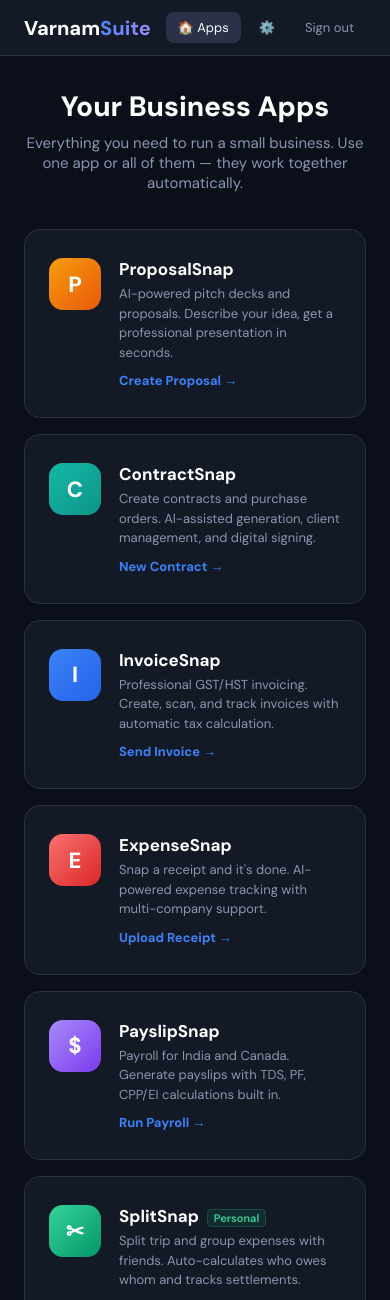
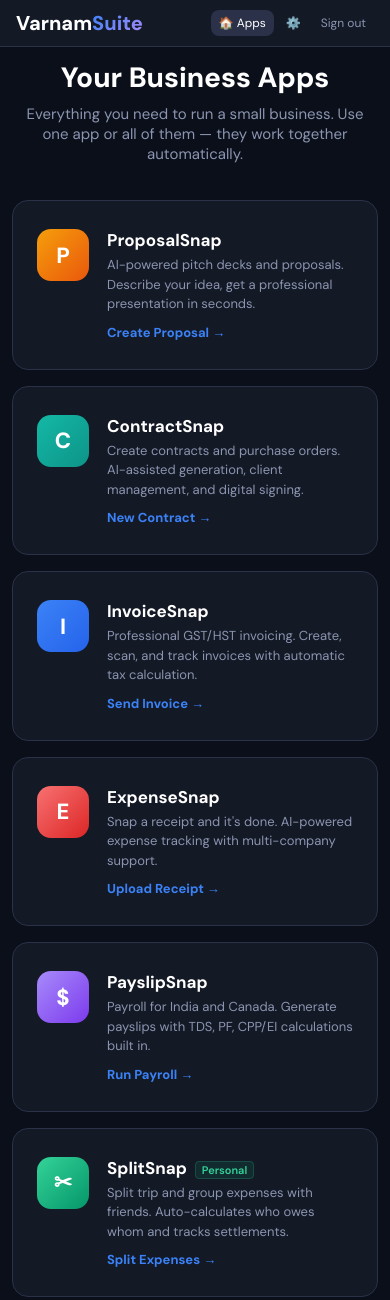
Before and after one commit to akaistudio/financesnap, a Flask app: template templates/apps.html in a window 390 px wide. Shown: the top 1300 px of the page. Run offline with Flask 3, Linux system fonts and the light colour scheme; the template is opened without the code that fills it, so the values that code supplies are empty; some libraries are stand-ins or nearby versions.

Commit message:
fix: mobile layout - topbar wrap, table scroll, admin responsive

```diff
--- a/templates/apps.html
+++ b/templates/apps.html
@@ -34,7 +34,14 @@ body{font-family:'DM Sans',sans-serif;background:var(--bg);color:var(--text);min
 .dashboard-link a:hover{opacity:.9;transform:translateY(-1px)}
 
 .note{text-align:center;font-size:13px;color:var(--text2);background:var(--surface);border:1px solid var(--border);border-radius:12px;padding:16px;max-width:500px;margin:0 auto}
-@media(max-width:640px){.apps-grid{grid-template-columns:1fr}}
+@media(max-width:768px){
+  .topbar{flex-wrap:wrap;gap:8px;padding:10px 16px}
+  .topbar-right{flex-wrap:wrap;gap:4px}
+  .topbar-right a{font-size:12px;padding:5px 8px}
+  .apps-grid{grid-template-columns:repeat(2,1fr)}
+  .main{padding:12px}
+}
+@media(max-width:480px){.apps-grid{grid-template-columns:1fr}}
 </style>
 </head>
 <body>
--- a/templates/dashboard.html
+++ b/templates/dashboard.html
@@ -95,6 +95,9 @@ td{padding:9px 10px;font-size:13px;color:var(--text);border-bottom:1px solid var
   .co-bar>div:last-child{width:100%;justify-content:flex-start}
   .launcher{grid-template-columns:repeat(3,1fr)}
   .main{padding:12px}
+  .card{overflow-x:auto}
+  table{min-width:320px}
+  th,td{padding:6px 8px;font-size:12px}
 }
 </style>
 </head>
@@ -340,7 +343,7 @@ td{padding:9px 10px;font-size:13px;color:var(--text);border-bottom:1px solid var
 </div>
 
 <!-- Proposals + Contracts + Invoices -->
-<div style="display:grid;grid-template-columns:1fr 1fr 1fr;gap:12px;margin-top:0;align-items:start">
+<div style="display:grid;grid-template-columns:repeat(auto-fit,minmax(280px,1fr));gap:12px;margin-top:0;align-items:start">
     <div class="card">
         <h3><a href="/drilldown/proposals?company={{ selected.id }}">Proposals ↗</a> <span class="badge">{{ proposals|length }}</span></h3>
         {% if proposals %}
```
Also changed, not shown: templates/admin.html (+11 -2 lines).
